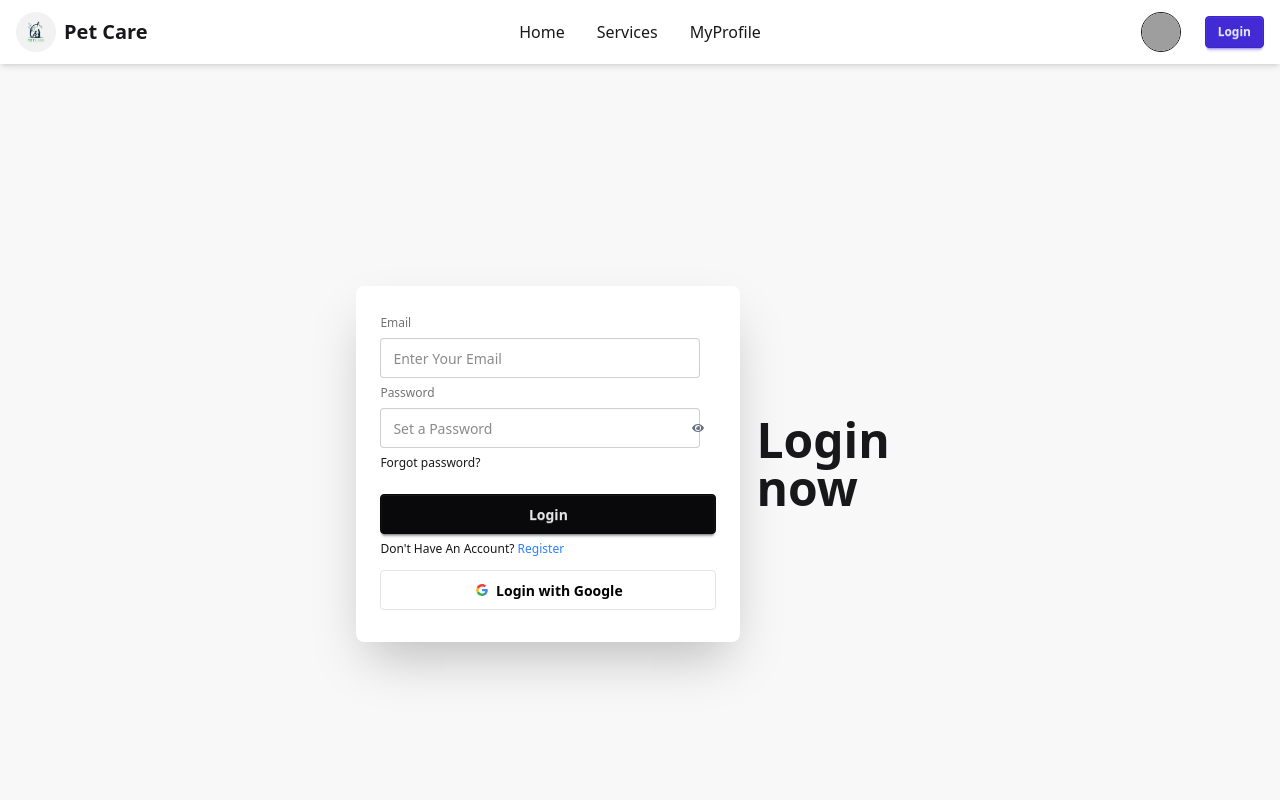
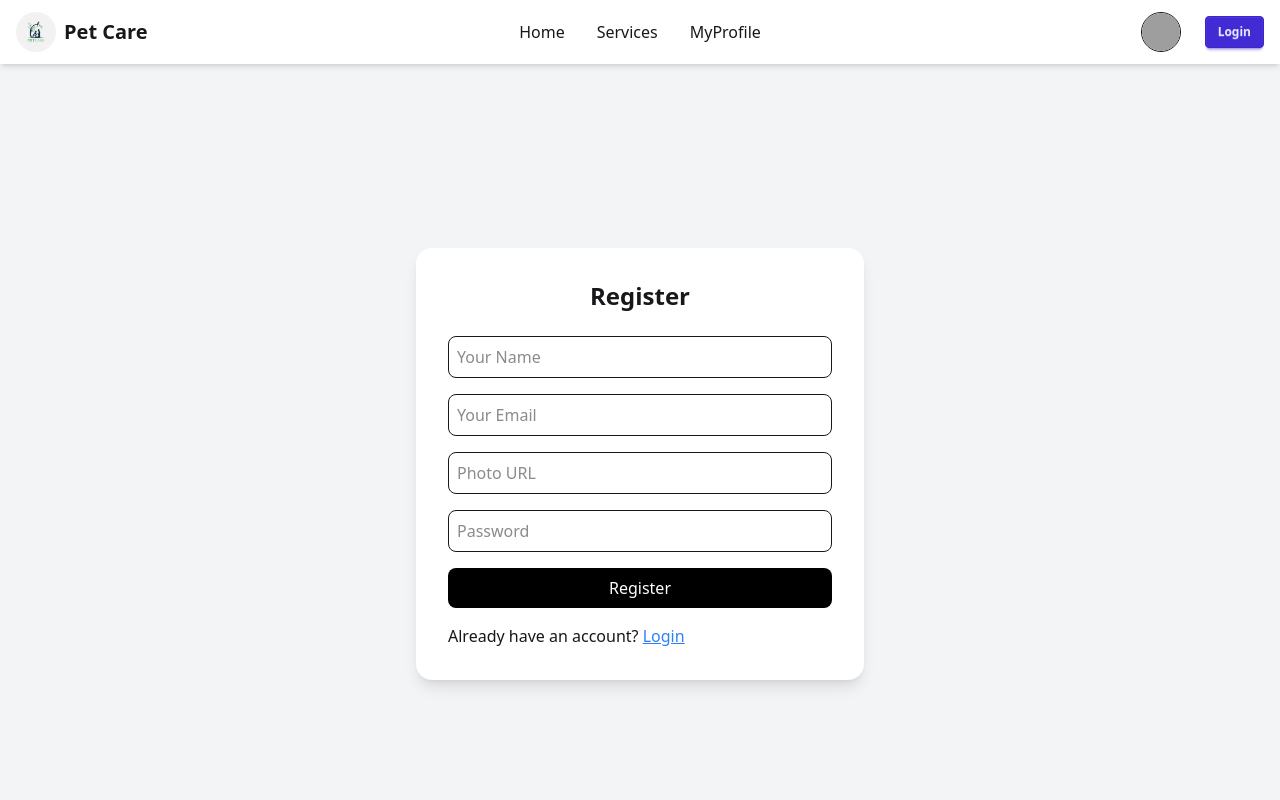
Before and after one commit to Kaosarjoy/pet_Care, a React (Vite) app: page /auth/register in a window 1280 px wide. Shown: the top 800 px of the page. Built offline with nearby package versions, Linux system fonts and the light colour scheme; no server answers; grey boxes are pictures that could not be loaded.

Commit message:
myprofile update

```diff
--- a/src/component/AuthLayout/AuthLayout.jsx
+++ b/src/component/AuthLayout/AuthLayout.jsx
@@ -1,6 +1,8 @@
 import React from 'react';
 import Login from '../../page/Login';
 import Navbar from '../Navbar/Navbar';
+import { Outlet } from 'react-router';
+
 
 
 
@@ -8,7 +10,9 @@ const AuthLayout = () => {
     return (
        <div>
         <Navbar></Navbar>
+        <Outlet></Outlet>
          <Login></Login>
+
 
        </div>
     );
--- a/src/layouts/HomeLayout.jsx
+++ b/src/layouts/HomeLayout.jsx
@@ -2,7 +2,8 @@ import React from 'react';
 import Navbar from '../component/Navbar/Navbar';
 import { Outlet } from 'react-router';
 import Footer from '../component/Footer/Footer';
-import Banner from '../component/Banner/Banner';
+
+
 
 const HomeLayout = () => {
     return (
@@ -10,7 +11,9 @@ const HomeLayout = () => {
             <nav className="mb-8">
                 <Navbar></Navbar>
             </nav>
+
             <Outlet></Outlet>
+
             <Footer></Footer>
         </div>
     );
--- a/src/page/Login.jsx
+++ b/src/page/Login.jsx
@@ -6,7 +6,7 @@ import { Bounce, toast, ToastContainer } from 'react-toastify';
 
 
 const Login = () => {
-  const {createUser,signInWithGoogle}=useContext(AuthContext)
+  const { signInUser,signInWithGoogle}=useContext(AuthContext)
   const navigate = useNavigate()
   const [showPassword, setShowPassword] = useState(false);
   const togglePassword=()=>{
@@ -19,7 +19,7 @@ const Login = () => {
     const email = form.email.value;
     const password = form.password.value;
     console.log(email, password);
-    createUser(email,password)
+     signInUser(email,password)
     .then(()=>{
       toast.success('Login Successful', {
         position: "top-right",
--- a/src/page/MyProfile.jsx
+++ b/src/page/MyProfile.jsx
@@ -1,25 +1,31 @@
-import React, { use } from 'react';
+import React, { useContext } from 'react';
 import { AuthContext } from '../component/Provider/AuthProvider';
 import { NavLink } from 'react-router';
 
 const MyProfile = () => {
-    const {user} =use(AuthContext)
-    if(!user){{
-        return <div>
-            <h2 className='text-center m-10 text-2xl text-green-400'>
-                 Please <NavLink to='/auth/login' className='text-red-200 underline'>Login </NavLink>
-                   or <NavLink to='/auth/register' className='underline text-black'>Register</NavLink>
-                   to view your profile</h2>
-        </div>
-    }}
-      return (
+  const { user } = useContext(AuthContext);
+
+  if (!user) {
+    return (
+      <div>
+        <h2 className='text-center m-10 text-2xl text-green-400'>
+          Please <NavLink to='/auth/login' className='text-red-500 underline'>Login</NavLink>
+          or <NavLink to='/auth/register' className='underline text-black'>Register</NavLink>
+          to view your profile
+        </h2>
+      </div>
+    );
+  }
+
+  return (
     <div className="max-w-md mx-auto p-6 bg-base-100 shadow-md rounded-lg text-center">
       <img
-        src={user.photoURL || "https://ibb.co.com/Vc6p8gMr"}
+        src={user.photoURL || "https://i.ibb.co/default-user.png"}
         alt={user.displayName || "User"}
         className="w-32 h-32 mx-auto rounded-full object-cover"
       />
       <h2 className="text-2xl font-bold mt-4">{user.displayName || "No Name"}</h2>
+
       <p className="text-gray-600 mt-1">{user.email}</p>
 
       <button className="btn btn-info mt-4 w-full">
--- a/src/page/Register.jsx
+++ b/src/page/Register.jsx
@@ -1,7 +1,11 @@
-import React from "react";
-import { NavLink } from "react-router";
+import React, { useContext } from "react";
+import { NavLink, useNavigate } from "react-router";
+import { AuthContext } from "../component/Provider/AuthProvider";
 
 const Register = () => {
+  const { createUser } = useContext(AuthContext);
+  const navigate = useNavigate();
+
   const handleRegister = (e) => {
     e.preventDefault();
     const form = e.target;
@@ -10,53 +14,31 @@ const Register = () => {
     const photo = form.photo.value;
     const password = form.password.value;
 
-    console.log({ name, email, photo, password });
+   createUser(email, password)
+  .then(result => {
+    const user = result.user;
+    user.updateProfile({
+      displayName: name,
+      photoURL: photo
+    });
+    navigate('/');
+  })
+
+      .catch(error => console.error("Registration Error:", error.message));
   };
 
   return (
     <div className="min-h-screen flex items-center justify-center bg-gray-100">
       <div className="bg-white p-8 rounded-2xl shadow-lg w-full max-w-md">
-        <h2 className="text-2xl font-bold text-center mb-6">Signup</h2>
+        <h2 className="text-2xl font-bold text-center mb-6">Register</h2>
 
         <form onSubmit={handleRegister} className="space-y-4">
-          <input
-            type="text"
-            name="name"
-            placeholder="Your Name"
-            className="w-full border p-2 rounded-lg"
-            required
-          />
-
-          <input
-            type="email"
-            name="email"
-            placeholder="Your Email"
-            className="w-full border p-2 rounded-lg"
-            required
-          />
-
-          <input
-            type="text"
-            name="photo"
-            placeholder="Photo URL"
-            className="w-full border p-2 rounded-lg"
-          />
-
-          <input
-            type="password"
-            name="password"
-            placeholder="Password"
-            className="w-full border p-2 rounded-lg"
-            required
-          />
-
-          <button
-            type="submit"
-            className="w-full bg-black text-white py-2 rounded-lg hover:opacity-90"
-          >
-            Register
-          </button>
-          <p>Already have an account {''} <NavLink to='/auth/login' className='text-blue-500'>Login</NavLink></p>
+          <input type="text" name="name" placeholder="Your Name" className="w-full border p-2 rounded-lg" required />
+          <input type="email" name="email" placeholder="Your Email" className="w-full border p-2 rounded-lg" required />
+          <input type="text" name="photo" placeholder="Photo URL" className="w-full border p-2 rounded-lg" />
+          <input type="password" name="password" placeholder="Password" className="w-full border p-2 rounded-lg" required />
+          <button type="submit" className="w-full bg-black text-white py-2 rounded-lg hover:opacity-90">Register</button>
+          <p>Already have an account? <NavLink to='/auth/login' className='text-blue-500 underline'>Login</NavLink></p>
         </form>
       </div>
     </div>
```
